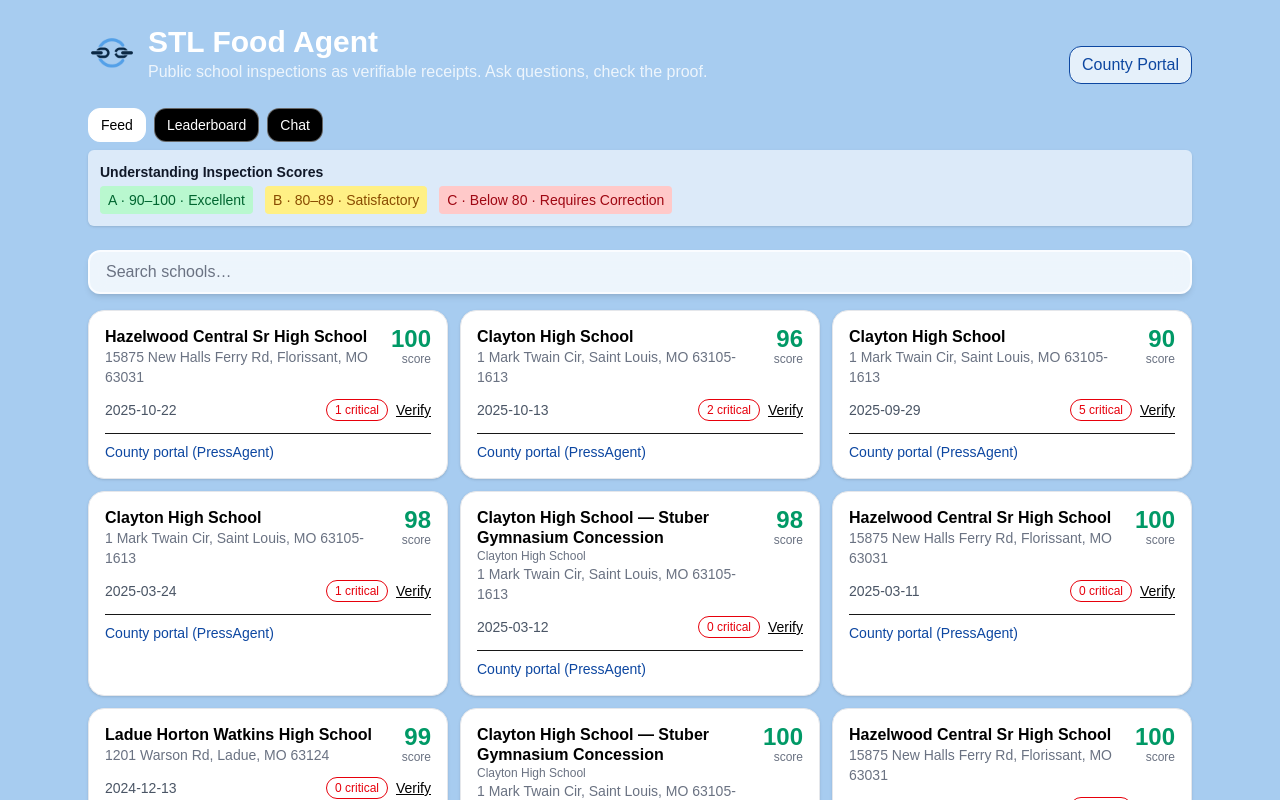
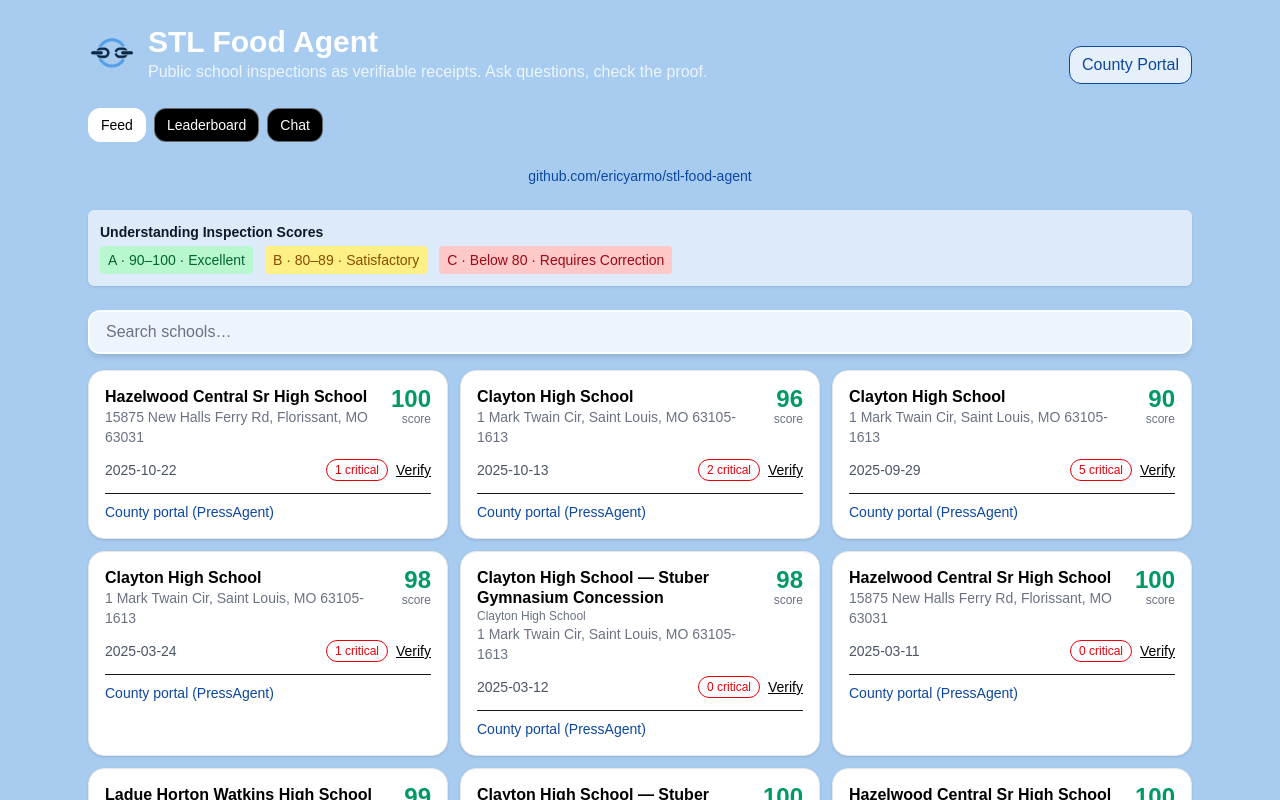
Before and after one commit to ericyarmo/stl-food-agent, a Next.js app: page / in a window 1280 px wide. Shown: the top 800 px of the page. Built offline with nearby package versions, Linux system fonts and the light colour scheme.

Commit message:
Update page.tsx

```diff
--- a/src/app/page.tsx
+++ b/src/app/page.tsx
@@ -459,6 +459,17 @@ export default function Page() {
         ))}
       </div>
 
+      <footer className="mt-6 text-center text-sm text-gray-500">
+    <a
+      href="https://github.com/ericyarmo/stl-food-agent"
+      target="_blank"
+      rel="noreferrer"
+      className="underline hover:text-gray-700"
+    >
+      github.com/ericyarmo/stl-food-agent
+    </a>
+  </footer>
+
       <div className="mt-2 p-3 rounded-md bg-white/60 shadow-sm text-sm text-gray-800">
         <p className="font-semibold text-gray-900 mb-1">
           Understanding Inspection Scores
```
